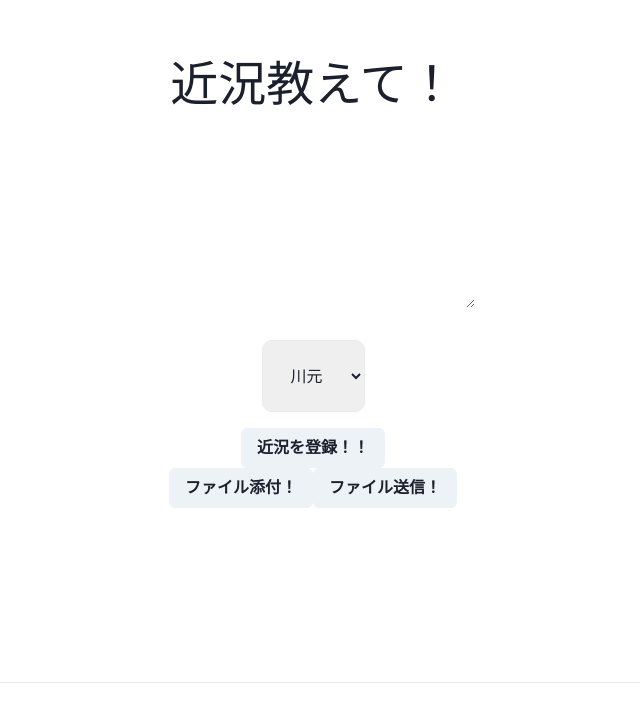
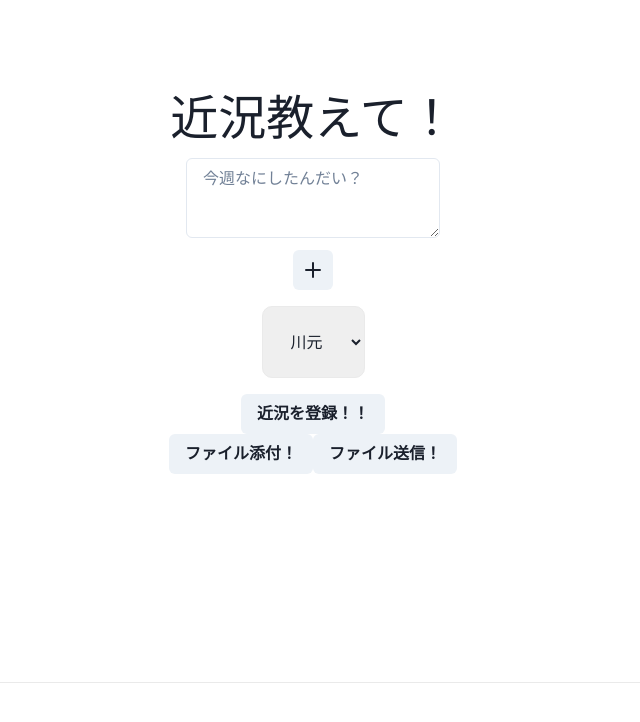
Before and after one commit to todoroki-odoroki/catchapp, a Next.js app in the folder web/: page / in a window 1280 px wide. Shown: the part 118-840 px from the top of the page, without its empty margins (327-967 px from the left). Built offline with nearby package versions, Linux system fonts and the light colour scheme.

Commit message:
support multiple

```diff
--- /dev/null
+++ b/web/components/textarea/index.tsx
@@ -0,0 +1,20 @@
+import React, { useCallback } from "react";
+import {Textarea as  ChakraTextarea } from '@chakra-ui/react'
+
+
+export type Props = {
+  className?: string;
+  onChange?: (value: string) => void;
+}
+
+const TextArea = ({ className, onChange }: Props) => {
+  const handleChange = useCallback((e: React.ChangeEvent<HTMLTextAreaElement>) => {
+    onChange?.(e.currentTarget.value)
+  }, [onChange])
+
+  return(
+    <ChakraTextarea placeholder="今週なにしたんだい？" onBlur={handleChange}/>
+  )
+};
+
+export default TextArea;
--- a/web/package.json
+++ b/web/package.json
@@ -11,6 +11,7 @@
     "format": "prettier -write --ignore-path .gitignore './**/*.{js,jsx,ts,tsx,json}'"
   },
   "dependencies": {
+    "@chakra-ui/icons": "^2.0.10",
     "@chakra-ui/react": "^2.2.4",
     "@emotion/react": "^11.9.3",
     "@emotion/styled": "^11.9.3",
--- a/web/pages/index.tsx
+++ b/web/pages/index.tsx
@@ -5,9 +5,11 @@ import styles from '../styles/Home.module.css'
 import { db } from '../libs/firebase'
 import { collection, doc, setDoc } from 'firebase/firestore'
 import { getStorage, ref, uploadBytes } from "firebase/storage"
-import { Button, Center, Spinner, useToast } from '@chakra-ui/react'
+import { Box, Button, Center, IconButton, Spinner, useToast } from '@chakra-ui/react'
 import FileInput from '../components/file-input'
 import { getRandomStr } from '../libs/random'
+import TextArea from '../components/textarea'
+import { AddIcon } from '@chakra-ui/icons'
 
 const ASSET_FOLDER_NAME = "assets"
 
@@ -18,29 +20,30 @@ type News = {
 }
 
 const Home: NextPage = () => {
-  const [content, setContent] = useState('')
+  const [contents, setContents] = useState<string[]>([""])
   const [createdBy, setCreatedBy] = useState('川元')
   const [isLoading, setLoading] = useState(false)
   const storage = getStorage();
   const toast = useToast()
 
+  const addContent = useCallback(() => {
+    setContents(old => [...old, ''])
+  }, [])
+
+
   const postNews = async () => {
     setLoading(true)
     try {
-      const news: News = {
-        content,
-        createdBy,
-        createdAt: new Date(),
-      }
+      const news: News[] = contents.map(c => ({content: c, createdBy, createdAt: new Date()}))
       const ref = doc(collection(db, 'colNews'))
-      await setDoc(ref, news)
+      await Promise.all([news.map(async (n:News) => await setDoc(ref, n))])
       toast({
         title: "近況を登録しました！",
         status: "success",
         duration:3000,
         isClosable: true
       })
-      setContent('')
+      setContents([''])
     } catch (err: unknown) {
       toast({
         title: "エラーが発生しました",
@@ -53,8 +56,10 @@ const Home: NextPage = () => {
     }
   }
 
-  const handleChange = (e: React.ChangeEvent<HTMLTextAreaElement>) => {
-    setContent(e.currentTarget.value)
+  const getChangeFunc = (i: number) => {
+    return (val: string) => {
+      setContents((old)=> old.map((c, index) => (index === i ? val : c)))
+    }
   }
 
   const handleChangeSelect = (e: React.ChangeEvent<HTMLSelectElement>) => {
@@ -100,12 +105,17 @@ const Home: NextPage = () => {
 
       <main className={styles.main}>
         <h1 className={styles.title}>近況教えて！</h1>
-        <textarea
-          className={styles.description}
-          cols={20}
-          rows={5}
-          onBlur={handleChange}
-        ></textarea>
+        <Box >
+        {
+          contents.map((c, i) => {
+            return (
+              <Box key={i} m={3}>
+                <TextArea  onChange={getChangeFunc(i)}/>
+                </Box>)
+          })
+        }
+        </Box>
+        <IconButton aria-label='add textarea' icon={<AddIcon/>} onClick={addContent}/>
         <select className={styles.card} onChange={handleChangeSelect}>
           <option value='川元'>川元</option>
           <option value='馬場'>馬場</option>
```
Also changed, not shown: 2 other files (tests, documents, lock files or other folders).
